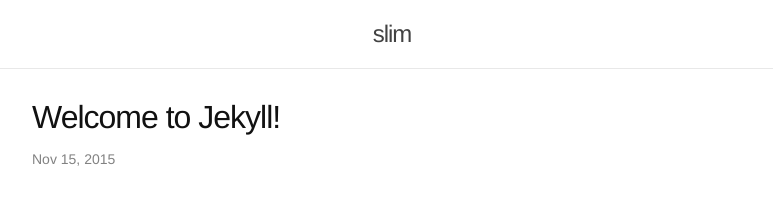
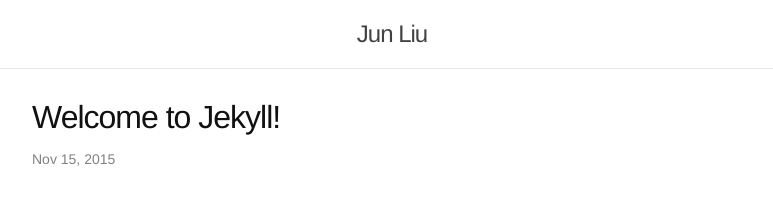
Before and after one commit to liujun77/liujun77.github.io, a Jekyll site: the page built from _posts/2015-11-15-welcome-to-jekyll.md, in a window 1280 px wide. Shown: the top 205 px of the page, without its empty margins (248-1021 px from the left). Built offline with Jekyll 4.4.1, drawn with Linux system fonts in a browser that asks for light colours.

Commit message:
update _config.yml

```diff
--- a/_config.yml
+++ b/_config.yml
@@ -1,5 +1,5 @@
 # Site settings
-title: slim
+title: Jun Liu
 baseurl: ""
 url: "http://liujun77.github.io"
 
```
